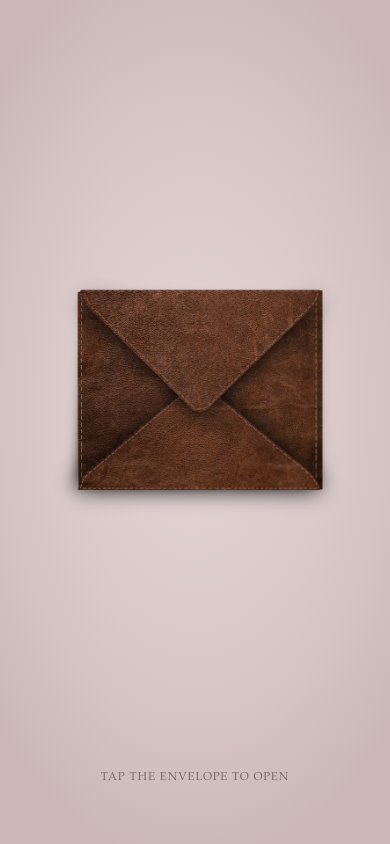
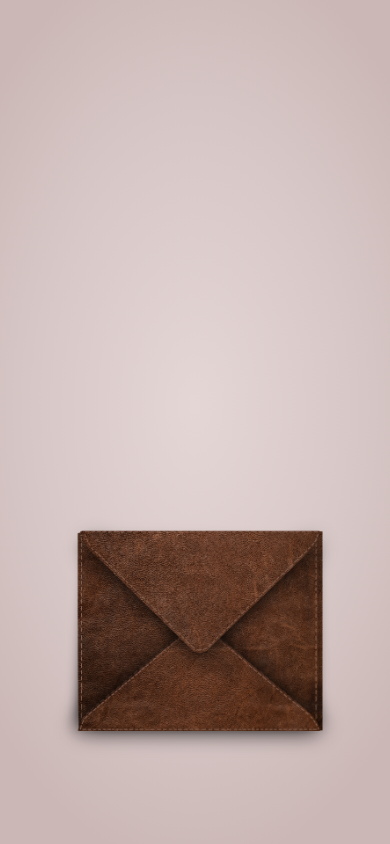
Before and after one commit to hibaahmed-lab/Zoha-Ibrahim-invitation, a plain HTML site: page index.html in a window 390 px wide. Shown: the top 844 px of the page. Drawn offline with nearby package versions, Linux system fonts and the light colour scheme.

Commit message:
Add files via upload

```diff
--- a/style.css
+++ b/style.css
@@ -225,20 +225,15 @@
   pointer-events: none;
 }
 
-/* ---- Mobile (< 600px) — ~70vw envelope --------------------------------- */
+/* ---- Mobile (< 600px) -------------------------------------------------- */
 
 @media (max-width: 599px) {
   :root {
     --hint-space: 3rem;
-    --scene-max-height: 115svh;
   }
 
   .invitation-scene {
     width: min(88vw, 520px);
-  }
-
-  .page {
-    transform: translateY(-16svh);
   }
 
   .hint {
@@ -280,3 +275,22 @@
     transition: none !important;
   }
 }
+
+/*
+  Final mobile layout (cascade winner after short-height rules).
+  No transforms — asymmetric padding sits the closed envelope
+  slightly below true center with room for Safari’s bottom bar.
+*/
+@media screen and (max-width: 480px) {
+  .invitation-scene {
+    width: min(88vw, 520px);
+  }
+
+  .page {
+    justify-content: center;
+    padding-top: max(16px, calc(env(safe-area-inset-top) + 14svh));
+    padding-right: max(16px, env(safe-area-inset-right));
+    padding-bottom: max(28px, calc(env(safe-area-inset-bottom) + 6svh));
+    padding-left: max(16px, env(safe-area-inset-left));
+  }
+}
```
